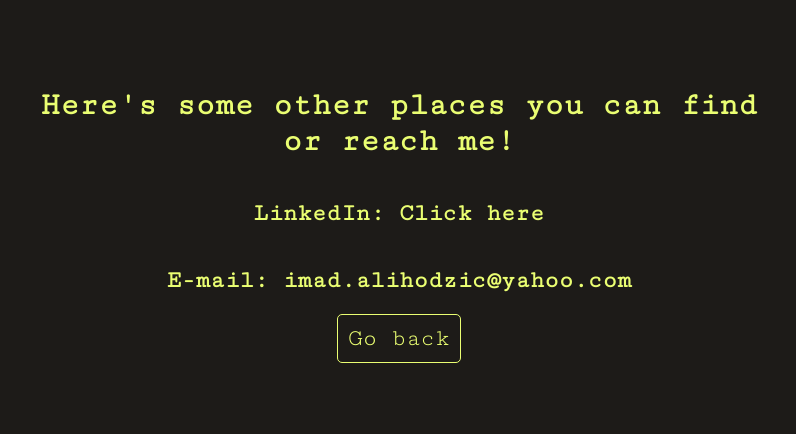
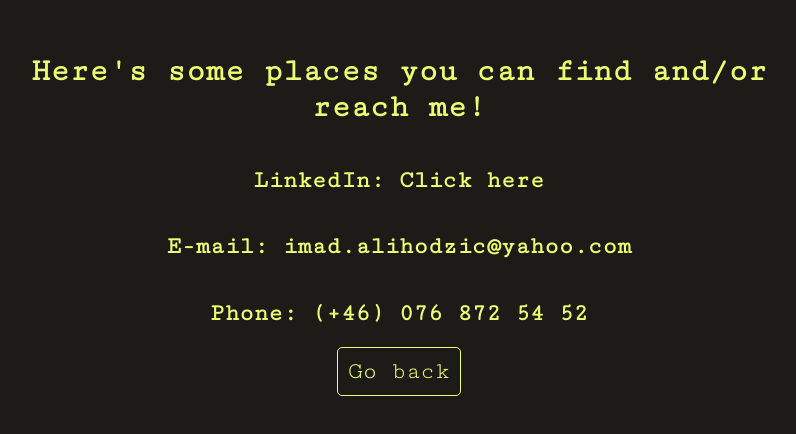
Before and after one commit to iknek/iknek.github.io.old, a React (Create React App) app: page /contact in a window 1280 px wide. Shown: the part 186-620 px from the top of the page, without its empty margins (241-1037 px from the left). Built offline with nearby package versions, Linux system fonts and the light colour scheme.

Commit message:
Changed some links, added some info

```diff
--- a/src/App.js
+++ b/src/App.js
@@ -174,7 +174,7 @@
             </Link>
         </div>
         <div style={sectionStyle}>
-            <Link to="/page4" style={rightSectionStyle}>
+            <Link to="/funzone" style={rightSectionStyle}>
                 <FlipText
                     textArray={Array(100)
                         .fill(0)
@@ -195,7 +195,7 @@
                 <Route path="/page1" element={<Page1 />} />
                 <Route path="/page2" element={<Page2 />} />
                 <Route path="/contact" element={<Page3 />} />
-                <Route path="/page4" element={<Page4 />} />
+                <Route path="/funzone" element={<Page4 />} />
             </Routes>
         </Router>
     );
--- a/src/pages/Page3.js
+++ b/src/pages/Page3.js
@@ -36,7 +36,7 @@
     render() {
         return (
             <div style={containerStyle}>
-                <h1>Here's some other places you can find or reach me!</h1>
+                <h1>Here's some places you can find and/or reach me!</h1>
                 <h2>
                     LinkedIn:{' '}
                     <a
@@ -58,8 +58,8 @@
                     >
                         imad.alihodzic@yahoo.com
                     </a>
-
                 </h2>
+                <h2> Phone: (+46) 076 872 54 52 </h2>
                 <Link to="/" style={buttonStyle}>Go back</Link>
             </div>
         );
```
